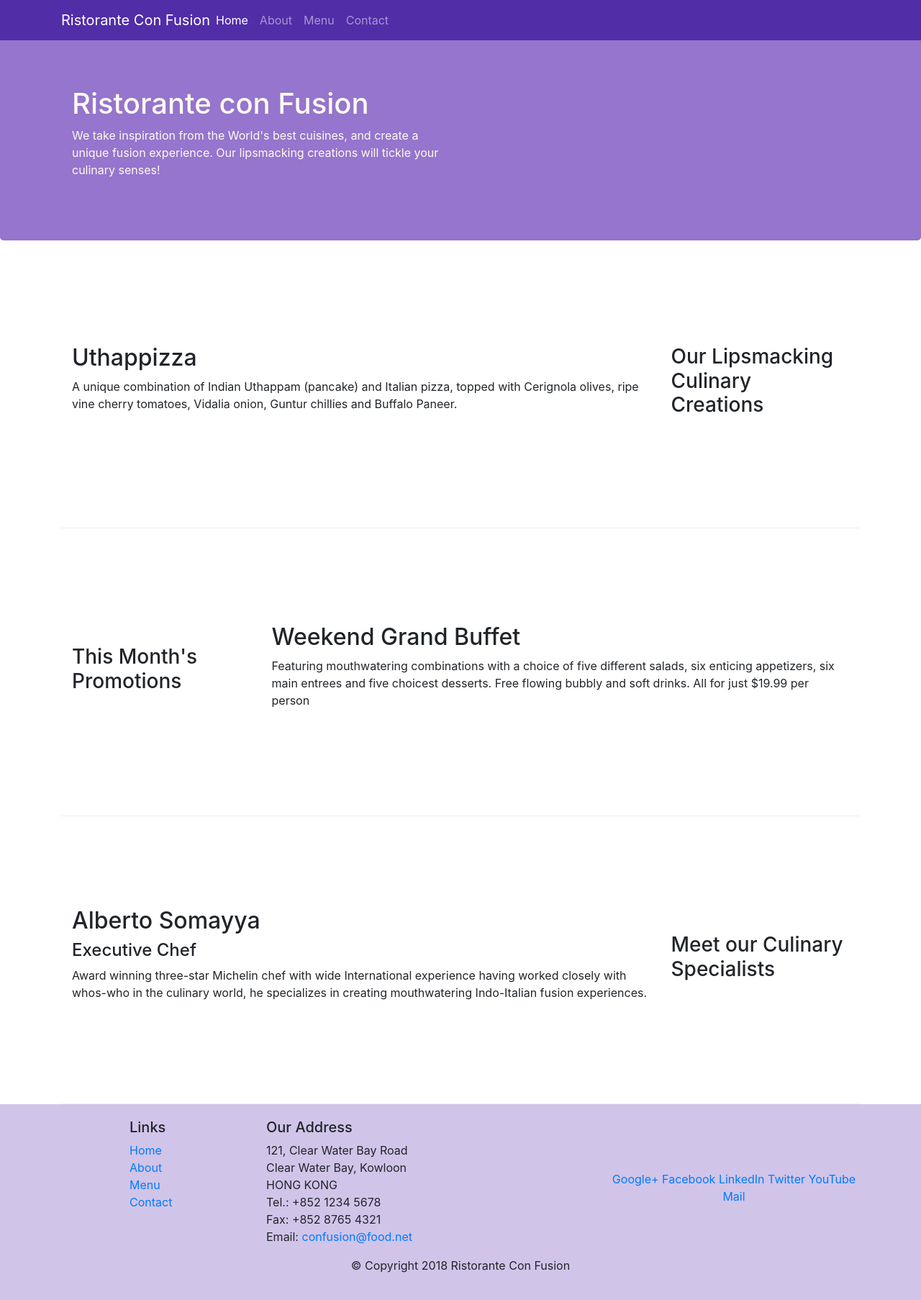
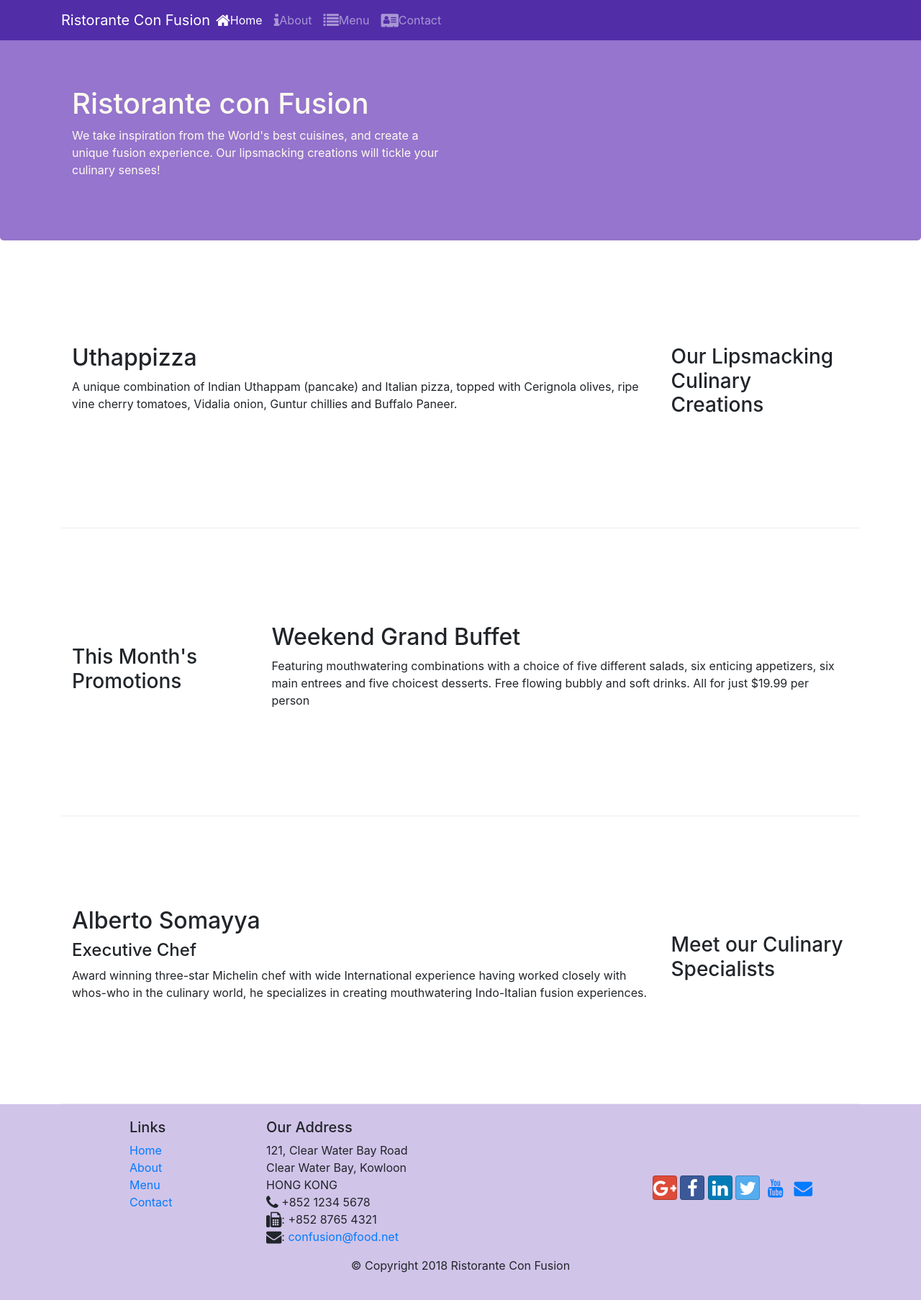
Before and after one commit to tanishqshek/Bootstrap-test, a website: page index.html in a window 1280 px wide. Shown: the whole page at 72% size. Drawn offline with nearby package versions, Linux system fonts and the light colour scheme.

Commit message:
Icon fonts

```diff
--- a/index.html
+++ b/index.html
@@ -10,6 +10,8 @@
     <!-- Bootstrap CSS -->
     <link rel="stylesheet" href="node_modules/bootstrap/dist/css/bootstrap.min.css">
     <link rel="stylesheet" href="css/styles.css">
+    <link rel="stylesheet" href="node_modules/font-awesome/css/font-awesome.min.css">
+    <link rel="stylesheet" href="node_modules/bootstrap-social/bootstrap-social.css">
     <title>Ristorante Con Fusion</title>
 </head>
 
@@ -22,10 +24,10 @@
             <a class="navbar-brand mr-auto" href="#">Ristorante Con Fusion</a>
             <div class="collapse navbar-collapse" id="Navbar">
                 <ul class="navbar-nav mr-auto">
-                    <li class="nav-item active"><a class="nav-link" href="#">Home</a></li>
-                    <li class="nav-item"><a class="nav-link" href="./aboutus.html">About</a></li>
-                    <li class="nav-item"><a class="nav-link" href="#">Menu</a></li>
-                    <li class="nav-item"><a class="nav-link" href="#">Contact</a></li>
+                    <li class="nav-item active"><a class="nav-link" href="#"><span class="fa fa-home fa-lg"></span>Home</a></li>
+                    <li class="nav-item"><a class="nav-link" href="./aboutus.html"><span class="fa fa-info fa-lg"></span>About</a></li>
+                    <li class="nav-item"><a class="nav-link" href="#"><span class="fa fa-list fa-lg"></span>Menu</a></li>
+                    <li class="nav-item"><a class="nav-link" href="#"><span class="fa fa-address-card fa-lg"></span>Contact</a></li>
                 </ul>
             </div>
         </div>
@@ -96,19 +98,19 @@
 		              121, Clear Water Bay Road<br>
 		              Clear Water Bay, Kowloon<br>
 		              HONG KONG<br>
-		              Tel.: +852 1234 5678<br>
-		              Fax: +852 8765 4321<br>
-		              Email: <a href="mailto:confusion@food.net">confusion@food.net</a>
+		              <i class="fa fa-phone fa-lg"></i> +852 1234 5678<br>
+		              <i class="fa fa-fax fa-lg"></i>: +852 8765 4321<br>
+		              <i class="fa fa-envelope fa-lg"></i>: <a href="mailto:confusion@food.net">confusion@food.net</a>
 		           </address>
                 </div>
                 <div class="col-12 col-sm-4 align-self-center">
                     <div class="text-center">
-                        <a href="http://google.com/+">Google+</a>
-                        <a href="http://www.facebook.com/profile.php?id=">Facebook</a>
-                        <a href="http://www.linkedin.com/in/">LinkedIn</a>
-                        <a href="http://twitter.com/">Twitter</a>
-                        <a href="http://youtube.com/">YouTube</a>
-                        <a href="mailto:">Mail</a>
+                        <a class="btn btn-social-icon btn-google" href="http://google.com/+"><i class="fa fa-google-plus fa-lg"></i></a>
+                        <a class="btn btn-social-icon btn-facebook" href="http://www.facebook.com/profile.php?id="><i class="fa fa-facebook fa-lg"></i></a>
+                        <a class="btn btn-social-icon btn-linkedin" href="http://www.linkedin.com/in/"><i class="fa fa-linkedin fa-lg"></i></a>
+                        <a class="btn btn-social-icon btn-twitter" href="http://twitter.com/"><i class="fa fa-twitter fa-lg"></i></a>
+                        <a class="btn btn-social-icon btn-youtube" href="http://youtube.com/"><i class="fa fa-youtube fa-lg"></i></a>
+                        <a class="btn btn-social-icon btn" href="mailto:"><i class="fa fa-envelope fa-lg"></i></a>
                     </div>
                 </div>
            </div>
--- a/package.json
+++ b/package.json
@@ -15,6 +15,8 @@
   },
   "dependencies": {
     "bootstrap": "^4.0.0",
+    "bootstrap-social": "^5.1.1",
+    "font-awesome": "^4.7.0",
     "jquery": "^3.3.1",
     "popper.js": "^1.12.9"
   }
```
Also changed, not shown: aboutus.html (+15 -13 lines), 1 other file.
